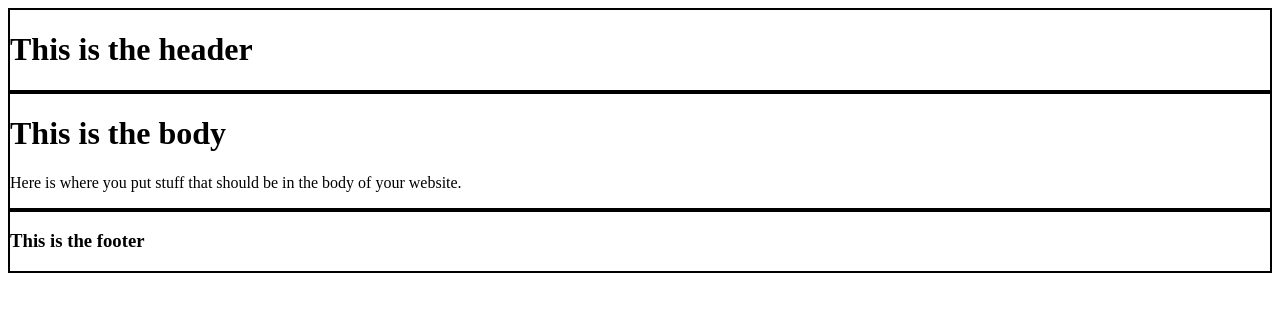
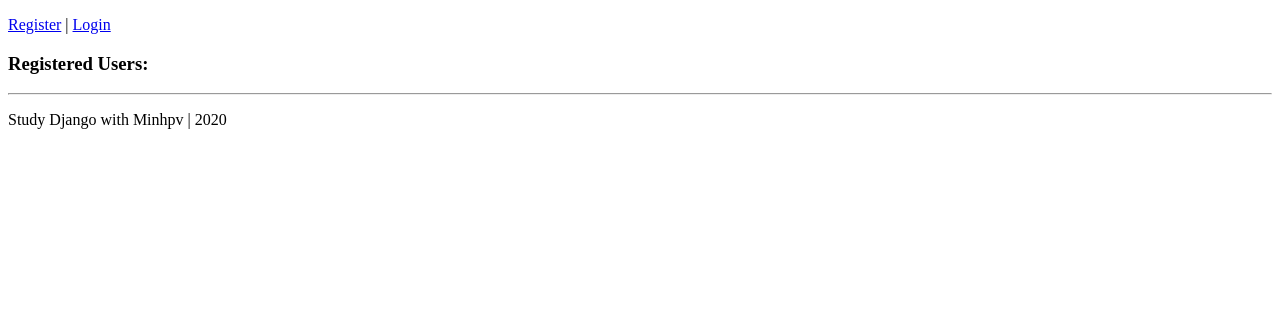
Before and after one commit to minhbka/StudyDjangoRestFrameWork, a Django app: template src/personal/templates/personal/home.html in a window 1280 px wide. Shown: the top 312 px of the page. Run offline with Django 3.2, Linux system fonts and the light colour scheme; the template is opened without the code that fills it, so the values that code supplies are empty; parts of the project's set-up code (start-up, migrations or seed data) failed here and were passed over.

Commit message:
Logging out Users and Checking Authentication Status

```diff
--- a/src/account/views.py
+++ b/src/account/views.py
@@ -1,5 +1,5 @@
 from django.shortcuts import render, redirect
-from django.contrib.auth import login, authenticate
+from django.contrib.auth import login, authenticate, logout
 from account.forms import RegistrationForm
 
 # Create your views here.
@@ -23,3 +23,7 @@ def registration_view(request):
         context["registration_form"] = form
 
     return render(request, "account/register.html", context)
+
+def logout_view(request):
+    logout(request)
+    return redirect('home')
--- a/src/mysite/urls.py
+++ b/src/mysite/urls.py
@@ -20,10 +20,11 @@ from personal.views import(
 )
 
 from account.views import (
-    registration_view
+    registration_view, logout_view
 )
 urlpatterns = [
     path('admin/', admin.site.urls),
     path('', home_screen_view, name="home"),
-    path('register/', registration_view, name='register')
+    path('register/', registration_view, name='register'),
+    path('logout/', logout_view, name='logout')
 ]
--- a/src/personal/templates/personal/home.html
+++ b/src/personal/templates/personal/home.html
@@ -1,25 +1,12 @@
 {% extends 'base.html' %}
 
 {% block content %}
-<div style="border:2px solid #000;">
-    <h1>This is the body</h1>
-    <p>Here is where you put stuff that should be in the body of your website.</p>
-    <p>{{some_string}}</p>
-    <p>{{some_number}}</p>
 
-    {% for list_item in list_of_value %}
-        {{list_item}}<br>
-    {% endfor %}
-
-    <!-- {% for list_item in list_of_value %}
-        {% include 'personal/snippets/body_snippet.html' with value=list_item %}
-    {% endfor %} -->
-
+    <h3>Registered Users:</h3>
     {% for account in accounts %}
     <p>{{account}}</p>
     {% endfor %}
 
 
-</div>
 
 {% endblock content %}
--- a/src/templates/base.html
+++ b/src/templates/base.html
@@ -2,22 +2,27 @@
 <html lang=en>
 
     <head>
-        <div style="border: 2px solid #000">
-            <h1>This is the header</h1>
-        </div>
+
+        {% if request.user.is_authenticated %}
+            <p>Hello, {{request.user.username}} | <a href="{% url 'logout' %}">Logout</a></p>
+        {% else %}
+            <p><a href="{% url 'register' %}">Register</a> | <a href="#">Login</a></p>
+        {% endif %}
+
     </head>
 
 
     <body>
+
         {% block content %}
 
         {% endblock content %}
     </body>
 
     <footer>
-        <div style="border: 2px solid #000">
-            <h3>This is the footer</h3>
-        </div>
+        <hr>
+        <p>Study Django with Minhpv | 2020</p>
+
 
     </footer>
 </html>
```
Also changed, not shown: src/db.sqlite3.
